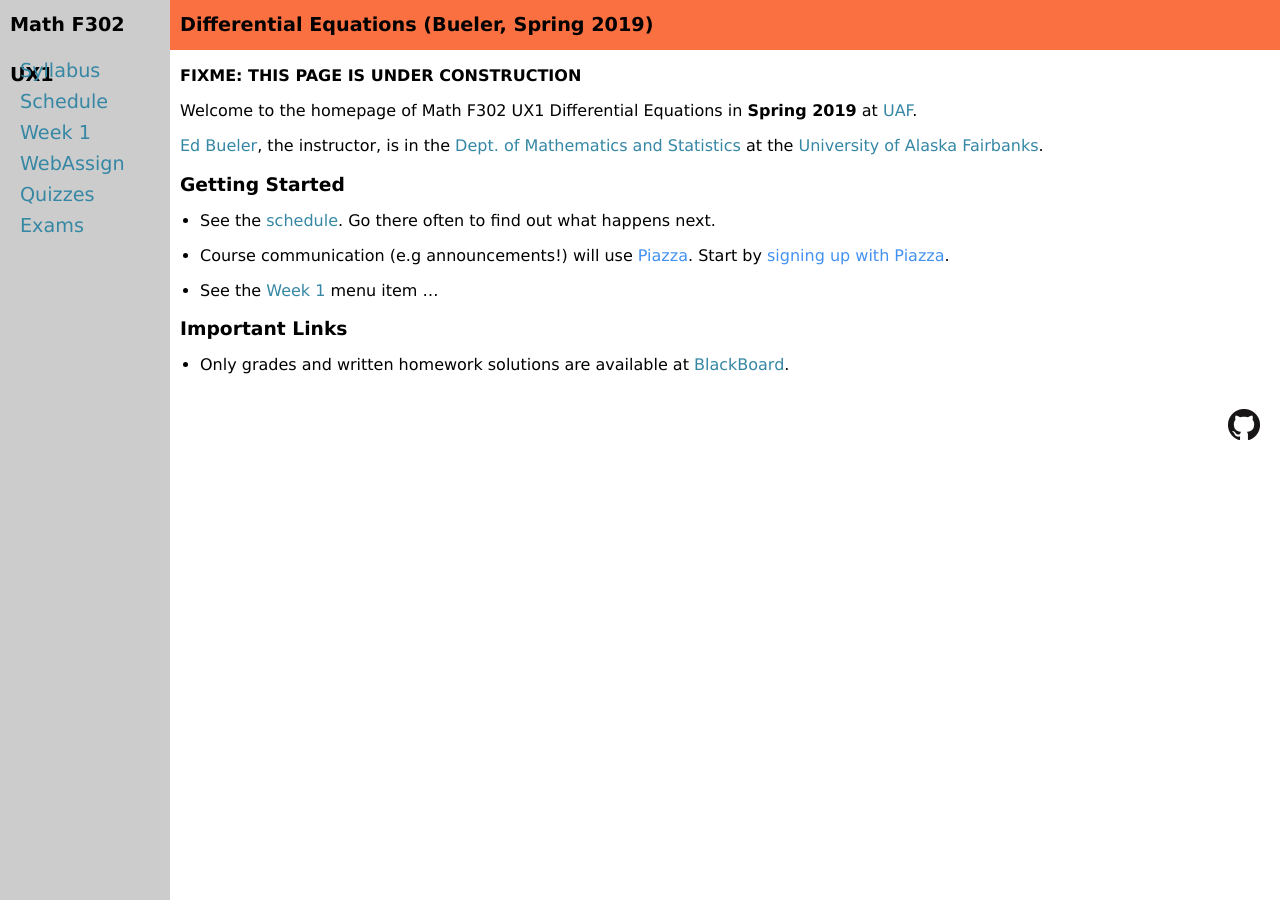
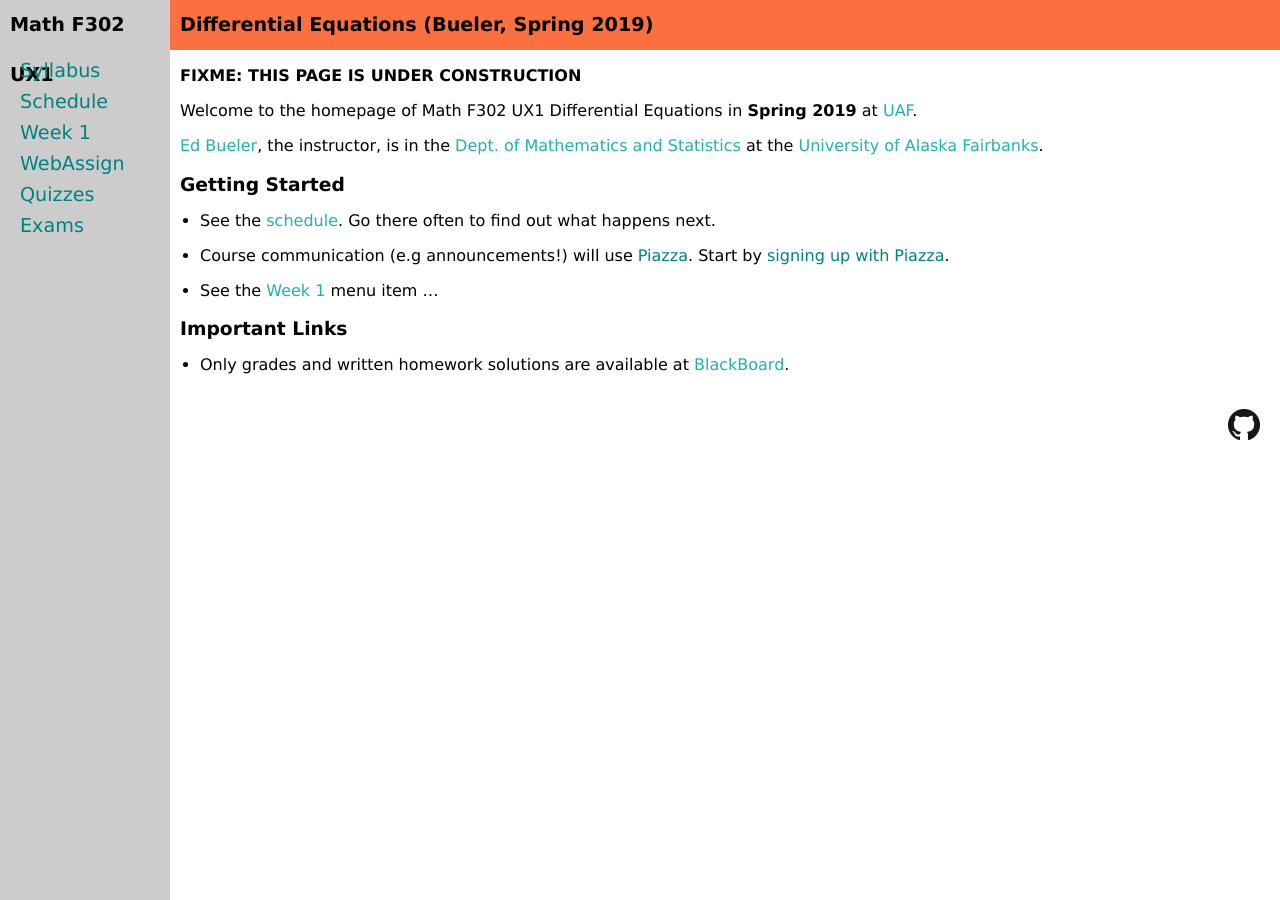
Before and after one commit to bueler/math302, a Jekyll site: the page built from index.md, in a window 1280 px wide. Built offline with Jekyll 4.4.1, drawn with Linux system fonts in a browser that asks for light colours.

Commit message:
fiddle colors

```diff
--- a/css/site.scss
+++ b/css/site.scss
@@ -21,8 +21,8 @@ $med-space: 10px;
 // various colors from https://coolors.co/browser/latest/1
 $color-pageheader-background: #fa7041;
 $color-button-background: #fa7041;
-$color-link-fresh: #3587a4;
-$color-link-visited: #4392f1;
+$color-link-fresh: #20B2AA;
+$color-link-visited: #008080;
 $color-background: #ccc;                // light-gray
 
 * {
@@ -61,7 +61,7 @@ body {
       font-size: 120%;
       text-decoration: none;
       display: block;
-      color: $color-link-fresh;
+      color: $color-link-visited;
     }
 
     a:hover {
```
